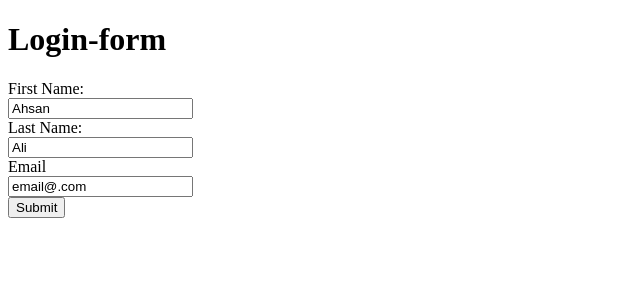
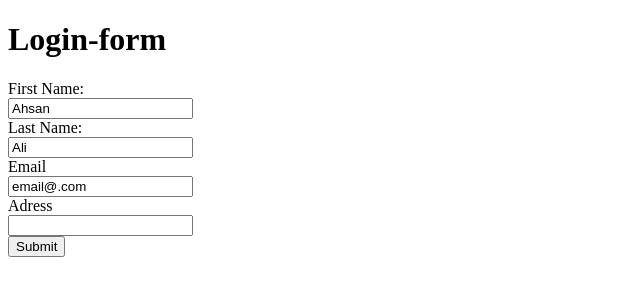
Before and after one commit to comndoo/Project_1, a plain HTML site: page form.html in a window 1280 px wide. Shown: the whole page, without its empty margins (0-640 px from the left). Drawn offline with Linux system fonts and the light colour scheme.

Commit message:
add the address

```diff
--- a/form.html
+++ b/form.html
@@ -20,6 +20,8 @@
                 <input type="text" name="last-name" id="last-name" value="Ali"><br>
                 <label for="Email">Email</label><br>
                 <input type="email" name="email" id="email" value="email@.com"><br>
+                <label for="adress">Adress</label><br>
+                <input type="text" name="adress" id="adress"> <br>
                 <input type="submit" name="" id="submit">
 
 
```
